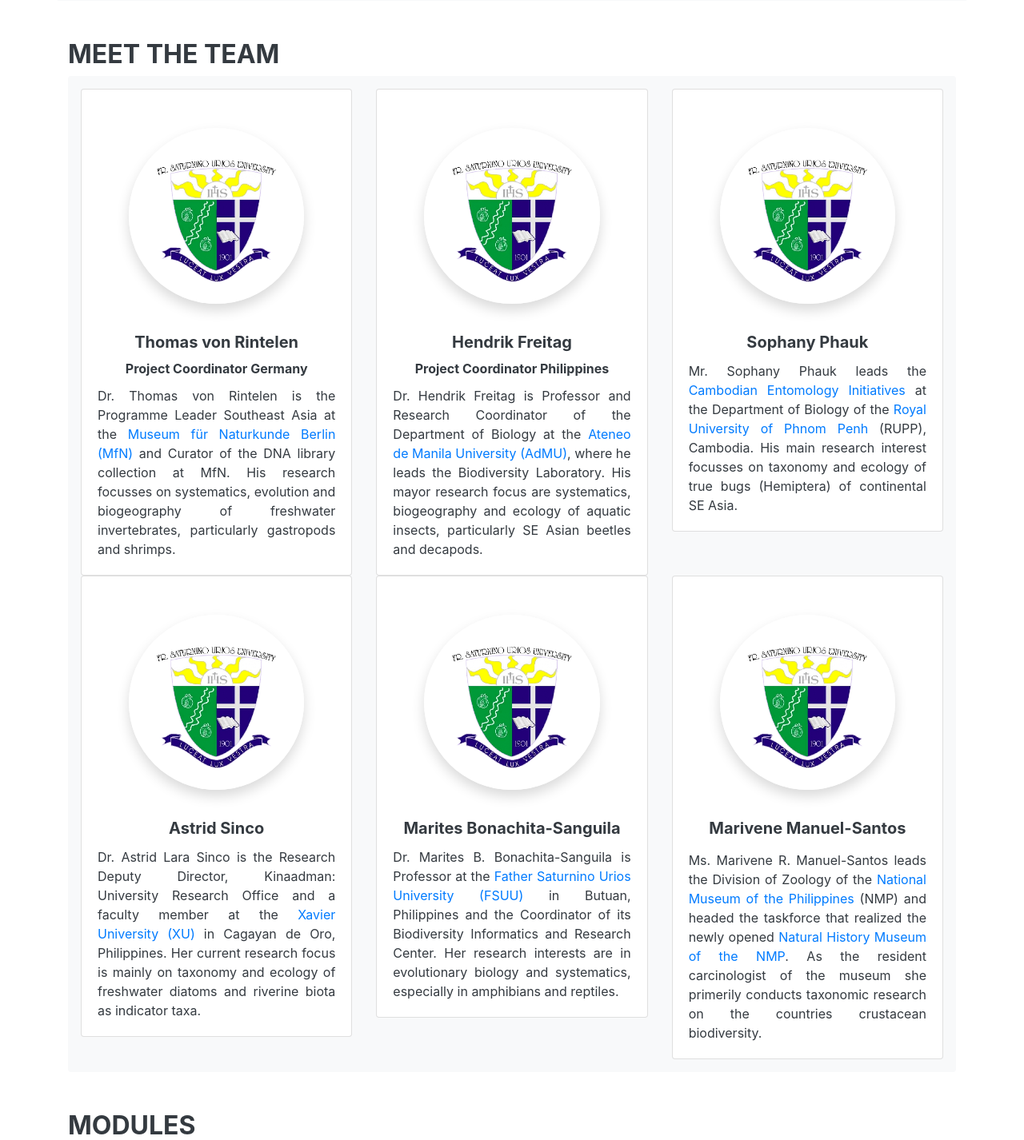
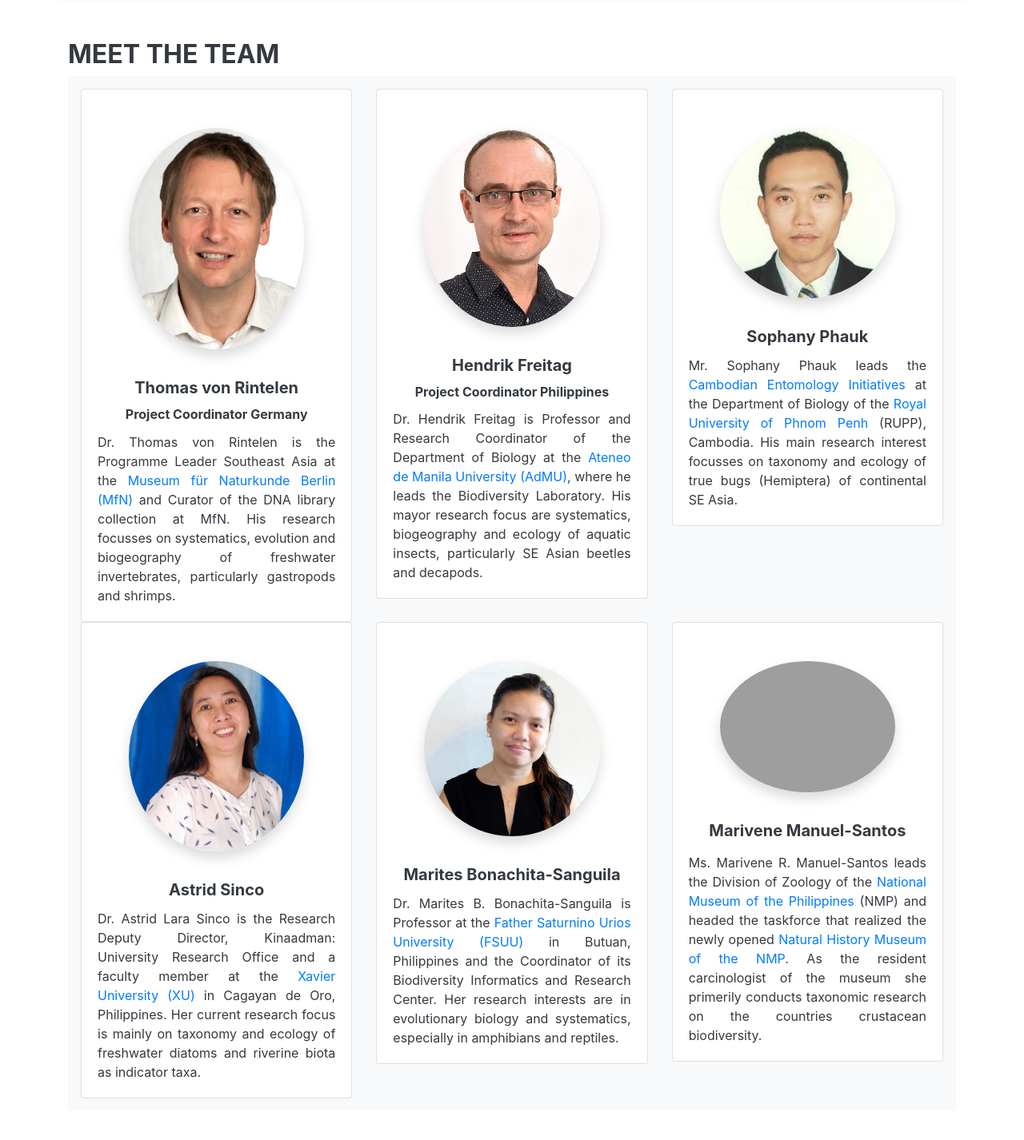
Before and after one commit to compsat/BioPhil_Website, a Django app: page / in a window 1280 px wide. Shown: the part 1885-3311 px from the top of the page at 80% size. Run offline with Django 3.2, Linux system fonts and the light colour scheme; data comes from the database, SQL or seed files in the repository; data that the repository does not hold is empty; some libraries are stand-ins or nearby versions; grey boxes are pictures that could not be loaded.

Commit message:
Update researchers images

```diff
--- a/bio_phil/webapp/templates/webapp/index.html
+++ b/bio_phil/webapp/templates/webapp/index.html
@@ -96,7 +96,7 @@ BioPhil
           <!-- Researcher Card -->
           <div class="col-md-4 col-sm-12">
             <div class="card">
-              <img src="{% static 'webapp/img/partners/logo_fsuu.png' %}" class="img-fluid rounded-circle shadow mt-5 mb-3 mx-auto" alt="fsuu" width=65%>
+              <img src="{% static 'img/researchers/TvR.jpg' %}" class="img-fluid rounded-circle shadow mt-5 mb-3 mx-auto" alt="fsuu" width=65%>
               <div class="card-body">
                 <h5 class="card-title text-center font-weight-bold">Thomas von Rintelen</h5>
                 <h6 class="card-title text-center font-weight-bold">Project Coordinator Germany</h6>
@@ -108,7 +108,7 @@ BioPhil
           <!-- Researcher Card -->
           <div class="col-md-4 col-sm-12">
             <div class="card">
-              <img src="{% static 'webapp/img/partners/logo_fsuu.png' %}" class="img-fluid rounded-circle shadow mt-5 mb-3 mx-auto" alt="fsuu" width=65%>
+              <img src="{% static 'img/researchers/HF.jpg' %}" class="img-fluid rounded-circle shadow mt-5 mb-3 mx-auto" alt="fsuu" width=65%>
               <div class="card-body">
                 <h5 class="card-title text-center font-weight-bold">Hendrik Freitag</h5>
                 <h6 class="card-title text-center font-weight-bold">Project Coordinator Philippines</h6>
@@ -120,7 +120,7 @@ BioPhil
           <!-- Researcher Card -->
           <div class="col-md-4 col-sm-12">
             <div class="card">
-              <img src="{% static 'webapp/img/partners/logo_fsuu.png' %}" class="img-fluid rounded-circle shadow mt-5 mb-3 mx-auto" alt="fsuu" width=65%>
+              <img src="{% static 'img/researchers/SP.jpg' %}" class="img-fluid rounded-circle shadow mt-5 mb-3 mx-auto" alt="fsuu" width=65%>
               <div class="card-body">
                 <h5 class="card-title text-center font-weight-bold">Sophany Phauk</h5>
                 <p class="card-text text-justify">Mr. Sophany Phauk leads the <a href="http://www.cambodianentomology.org/">Cambodian Entomology Initiatives</a> at the Department of Biology of the <a href="http://www.rupp.edu.kh/master/">Royal University of Phnom Penh</a> (RUPP), Cambodia. His main research interest focusses on taxonomy and ecology of true bugs (Hemiptera) of continental SE Asia.</p>
@@ -133,7 +133,7 @@ BioPhil
           <!-- Researcher Card -->
           <div class="col-md-4 col-sm-12">
             <div class="card">
-              <img src="{% static 'webapp/img/partners/logo_fsuu.png' %}" class="img-fluid rounded-circle shadow mt-5 mb-3 mx-auto" alt="fsuu" width=65%>
+              <img src="{% static 'img/researchers/AS.jpg' %}" class="img-fluid rounded-circle shadow mt-5 mb-3 mx-auto" alt="fsuu" width=65%>
               <div class="card-body">
                 <h5 class="card-title text-center font-weight-bold">Astrid Sinco</h5>
                 <p class="card-text text-justify">Dr. Astrid Lara Sinco is the Research Deputy Director, Kinaadman: University Research Office and a faculty member at the <a href="http://www.xu.edu.ph/graduate-school">Xavier University (XU)</a> in Cagayan de Oro, Philippines. Her current research focus is mainly on taxonomy and ecology of freshwater diatoms and riverine biota as indicator taxa.</p>
@@ -144,7 +144,7 @@ BioPhil
           <!-- Researcher Card -->
           <div class="col-md-4 col-sm-12">
             <div class="card">
-              <img src="{% static 'webapp/img/partners/logo_fsuu.png' %}" class="img-fluid rounded-circle shadow mt-5 mb-3 mx-auto" alt="fsuu" width=65%>
+              <img src="{% static 'img/researchers/MS.jpg' %}" class="img-fluid rounded-circle shadow mt-5 mb-3 mx-auto" alt="fsuu" width=65%>
               <div class="card-body">
                 <h5 class="card-title text-center font-weight-bold">Marites Bonachita-Sanguila</h5>
                 <p class="card-text text-justify">Dr. Marites B. Bonachita-Sanguila is Professor at the <a href="http://www.urios.edu.ph/index.php/home-academics">Father Saturnino Urios University (FSUU)</a> in Butuan, Philippines and the Coordinator of its Biodiversity Informatics and Research Center. Her research interests are in evolutionary biology and systematics, especially in amphibians and reptiles.</p>
@@ -155,7 +155,7 @@ BioPhil
           <!-- Researcher Card -->
           <div class="col-md-4 col-sm-12">
             <div class="card">
-              <img src="{% static 'webapp/img/partners/logo_fsuu.png' %}" class="img-fluid rounded-circle shadow mt-5 mb-3 mx-auto" alt="fsuu" width=65%>
+              <img src="{% static 'img/logo/biophil.png' %}" class="img-fluid rounded-circle shadow mt-5 mb-3 mx-auto" alt="fsuu" width=65%>
               <div class="card-body">
                 <h5 class="card-title text-center font-weight-bold">Marivene Manuel-Santos</h5>
                 <p></p>
```
Also changed, not shown: bio_phil/webapp/static/img/researchers/AS.jpg (added), bio_phil/webapp/static/img/researchers/HF.jpg (added), bio_phil/webapp/static/img/researchers/MS.JPG (added), bio_phil/webapp/static/img/researchers/SP.jpg (added), bio_phil/webapp/static/img/researchers/TvR.jpg (added).
